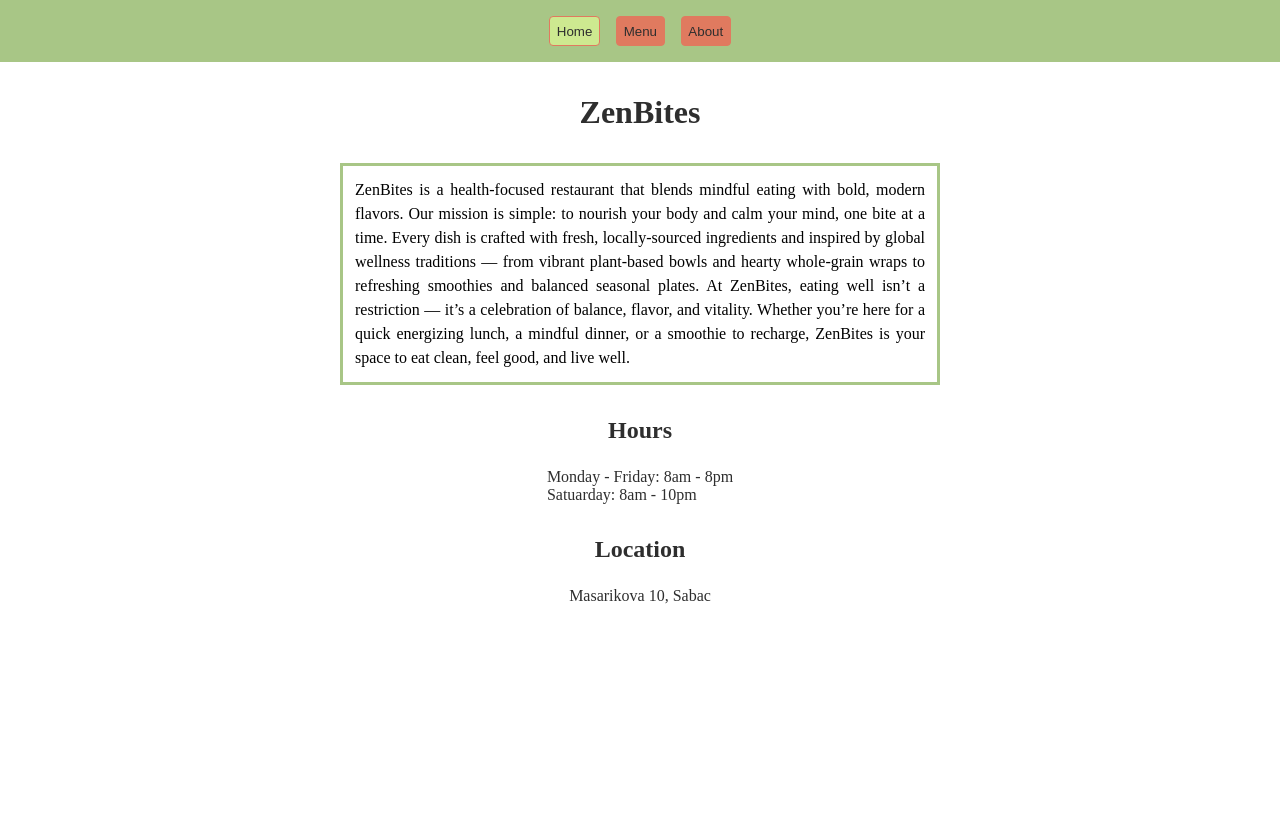
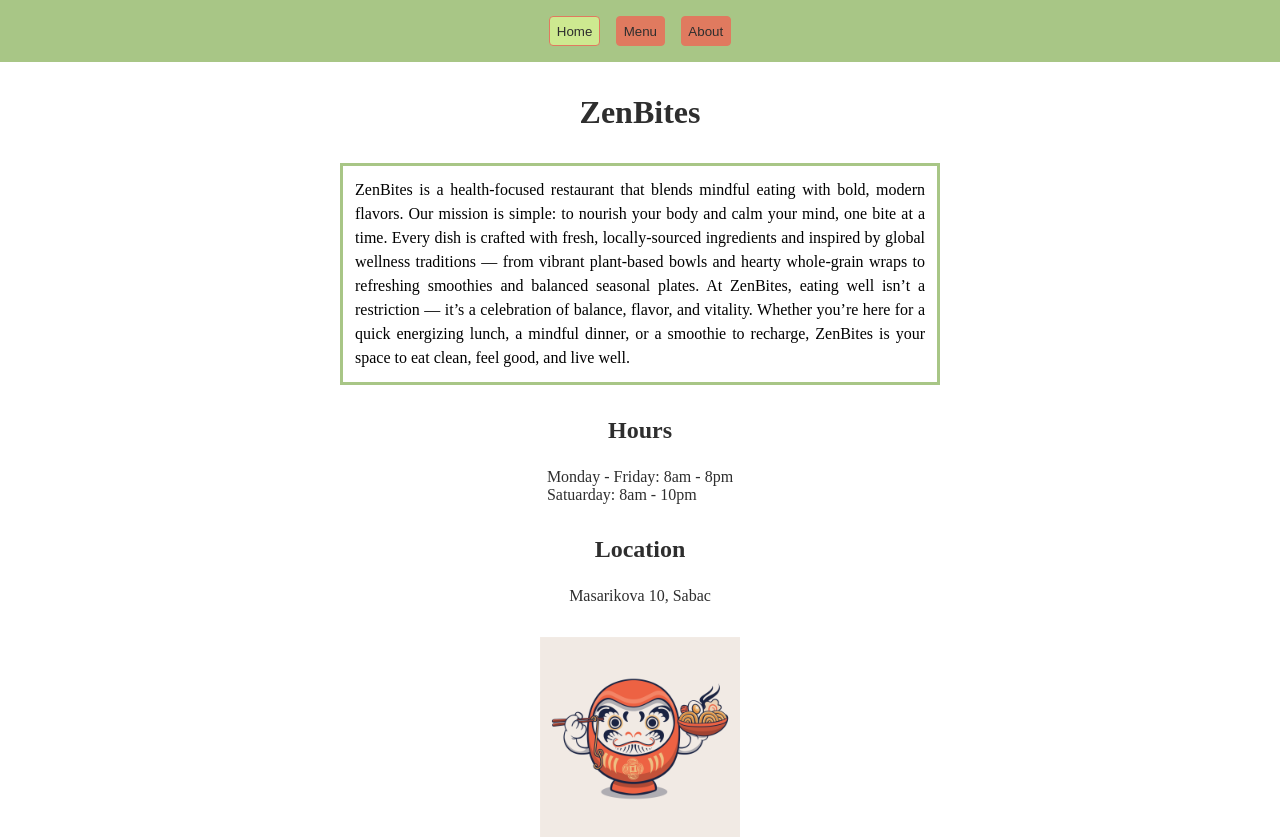
Before and after one commit to aarsenovic/odin-restaurant-page, a website built with webpack: page src/template.html in a window 1280 px wide. Before the commit the page ends 800 px from the top, so only its background shows below. Built offline with nearby package versions, Linux system fonts and the light colour scheme.

Commit message:
feat: add image to hometab, adjust helper function to allow attributes

```diff
--- a/src/helperFunction.js
+++ b/src/helperFunction.js
@@ -1,8 +1,18 @@
-function createElement(tag, { text, classes = [], children = [] } = {}) {
+function createElement(tag, { text, classes = [], children = [],  attrs = {}} = {}) {
   const el = document.createElement(tag);
   if (text) el.textContent = text;
   if (classes.length) el.classList.add(...classes);
   children.forEach(child => el.appendChild(child));
+
+    if (attrs && typeof attrs === "object") {
+    for (const [key, value] of Object.entries(attrs)) {
+      el.setAttribute(key, value);
+    }
+  }
+
+
+
+
   return el;
 }
 
--- a/src/homeTab.js
+++ b/src/homeTab.js
@@ -5,6 +5,8 @@ import {
 } from "./descriptor";
 
 import { createElement } from "./helperFunction";
+
+import logoImage from "./images/logo.jpg"
 
 
 function createHeader() {
@@ -48,6 +50,12 @@ function createLocation() {
     })
 }
 
+function createImageContainer() {
+  const image = createElement("img", {attrs:{src: logoImage}})
+
+  return createElement ("div", {classes: ["image-container"], children:[image]})
+}
+
 
 
 
@@ -59,6 +67,7 @@ function renderHomeTab() {
   content.appendChild(createDescription());
   content.appendChild(createWorkHours());
   content.appendChild(createLocation());
+  content.appendChild(createImageContainer());
 }
 
 export default renderHomeTab;
--- a/src/style.css
+++ b/src/style.css
@@ -92,3 +92,14 @@ h2 {
     color: #2E2E2E;
     padding-left: 1em;
 }
+
+img {
+    width: 200px;
+}
+
+.image-container {
+    display: flex;
+    justify-content: center;
+    align-items: center;
+    margin-top: 2em;
+}
```
Also changed, not shown: src/images/logo.jpg (added).
